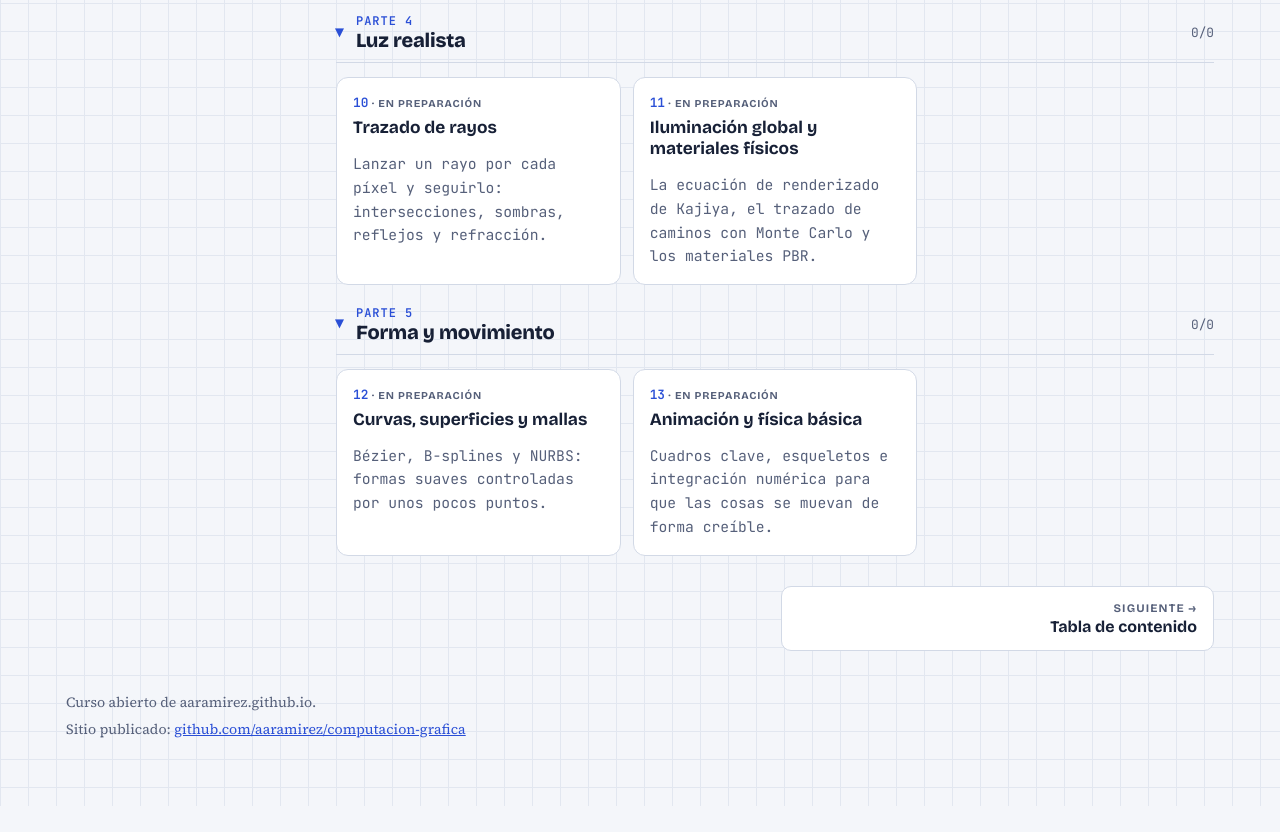
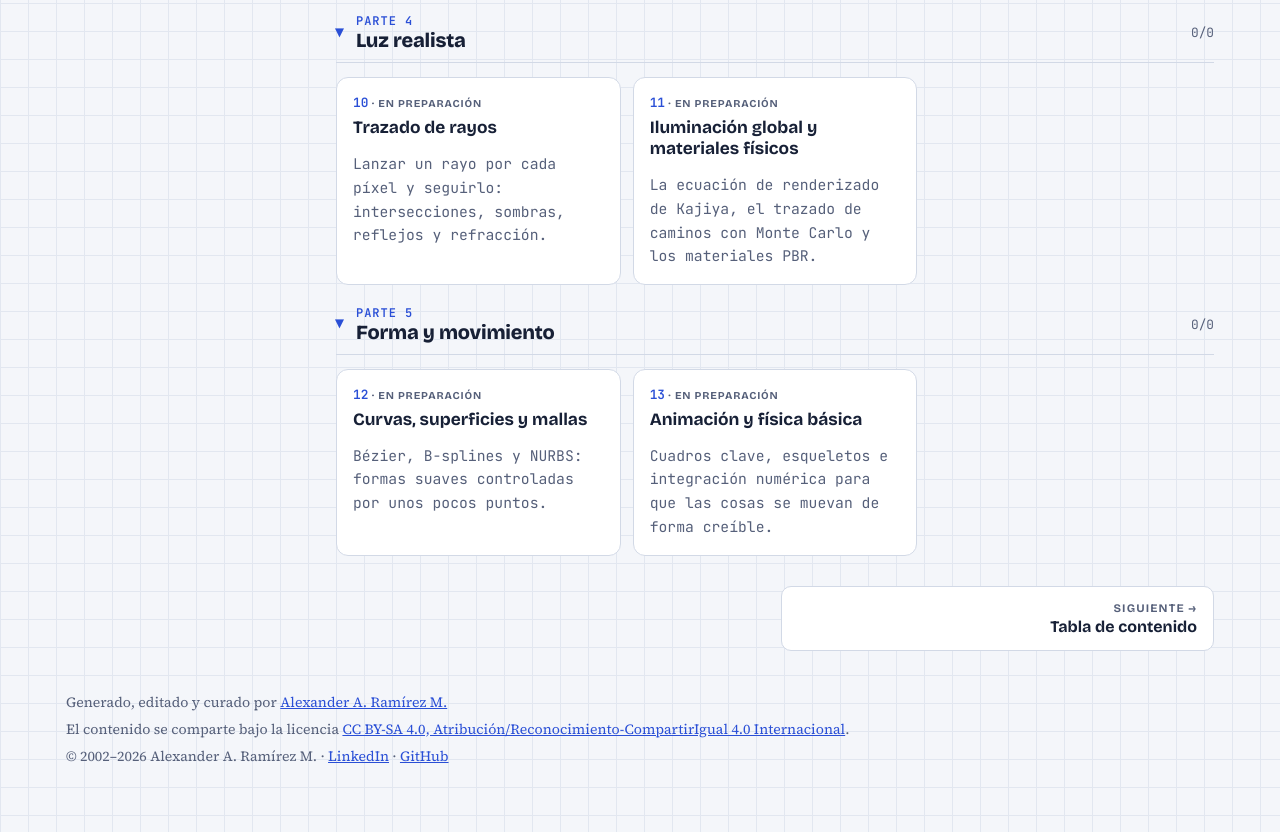
Before and after one commit to aaramirez/computacion-grafica, a plain HTML site: page index.html in a window 1280 px wide. Shown: the part 2321-3153 px from the top of the page. Before the commit the page ends 3127 px from the top, so only its background shows below. Drawn offline with nearby package versions, Linux system fonts and the light colour scheme.

Commit message:
Pie común: autoría, licencia CC BY-SA 4.0 y año que se actualiza solo

```diff
--- a/index.html
+++ b/index.html
@@ -93,7 +93,7 @@ height="0" width="0" style="display:none;visibility:hidden"></iframe></noscript>
 <nav class="pager" id="pager" aria-label="Capítulo anterior y siguiente"></nav>
 </main>
 </div>
-<footer><span>Curso abierto de aaramirez.github.io.</span><span>Sitio publicado: <a href="https://github.com/aaramirez/computacion-grafica" target="_blank" rel="noopener">github.com/aaramirez/computacion-grafica</a></span></footer>
+<footer><span>Generado, editado y curado por <a href="https://www.linkedin.com/in/alexander-ramirez-morales/" target="_blank" rel="noopener">Alexander A. Ramírez M.</a></span><span>El contenido se comparte bajo la licencia <a href="https://creativecommons.org/licenses/by-sa/4.0/deed.es" target="_blank" rel="noopener">CC BY-SA 4.0, Atribución/Reconocimiento-CompartirIgual 4.0 Internacional</a>.</span><span>© 2002–<span data-anio>2026</span> Alexander A. Ramírez M. · <a href="https://www.linkedin.com/in/alexander-ramirez-morales/" target="_blank" rel="noopener">LinkedIn</a> · <a href="https://github.com/aaramirez" target="_blank" rel="noopener">GitHub</a></span><script>document.querySelectorAll('[data-anio]').forEach(function (e) { e.textContent = new Date().getFullYear(); });</script></footer>
 </div>
 <script src="assets/lab.js"></script>
 </body>
```
Also changed, not shown: temario.html (+1 -1 lines).
